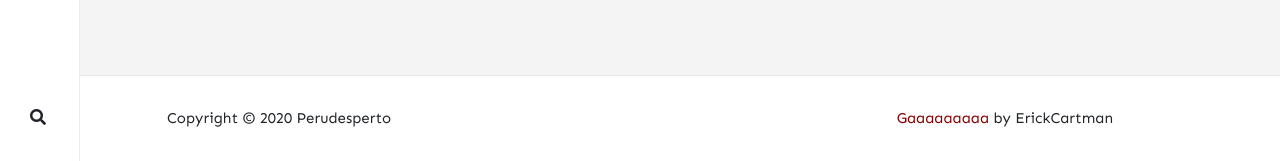
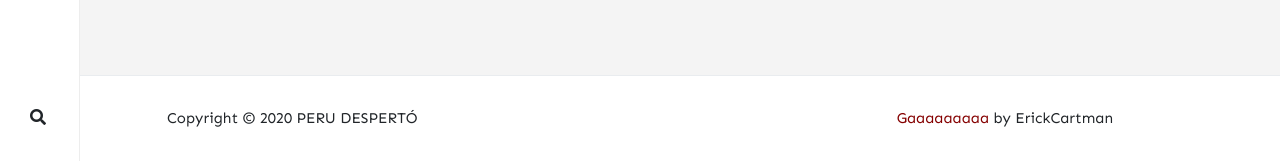
Before and after one commit to perudesperto/perudesperto.github.io, a Jekyll site: the page built from index.html, in a window 1280 px wide and 900 px high, scrolled down 1708 px. Shown: the part 739-900 px from the top of the window. Built offline with Jekyll 4.4.1, drawn with Linux system fonts in a browser that asks for light colours; nearby versions of some CDN libraries; the list of posts is cut into pages by our own code; comment, search, counter and statistics services are not loaded; some of the changed lines change nothing that is shown.

Commit message:
arreglar titulo

```diff
--- a/_config.yml
+++ b/_config.yml
@@ -1,5 +1,5 @@
 # Site
-name: "Perudesperto"
+name: "PERU DESPERTÓ"
 title: "PERU DESPERTÓ"
 description: "Un sitio web informativo acerca de la actualidad nacional en Perú."
 logo: 'assets/images/logo.png'
--- a/_layouts/default.html
+++ b/_layouts/default.html
@@ -64,12 +64,12 @@
     <ul>
 				<h3>Navegación</h3>
 				<li><a href="{{ site.baseurl }}/">Inicio</a></li>
-				<li><a href="{{ site.baseurl }}/peru">Perú</a></li>
-				<li><a href="{{ site.baseurl }}/inmigracionmasiva">Inmigracion masiva <span class="badge badge-primary">*</span></a></li>
-				<li><a href="{{ site.baseurl }}/politica">Política</a></li>
-				<li><a href="{{ site.baseurl }}/mundo">Mundo</a></li>
-				<li><a href="{{ site.baseurl }}/deportes">Deportes</a></li>
-				<li><a href="{{ site.baseurl }}/espectaculos">Espectáculos</a></li>
+				<li><a href="{{ site.baseurl }}/categories#peru">Perú</a></li>
+				<li><a href="{{ site.baseurl }}/categories#inmigracionmasiva">Inmigracion masiva <span class="badge badge-primary">*</span></a></li>
+				<li><a href="{{ site.baseurl }}/categories#politica">Política</a></li>
+				<li><a href="{{ site.baseurl }}/categories#mundo">Mundo</a></li>
+				<li><a href="{{ site.baseurl }}/categories#deportes">Deportes</a></li>
+				<li><a href="{{ site.baseurl }}/categories#espectaculos">Espectáculos</a></li>
 				<li><a href="{{ site.baseurl }}/contacto">Contáctanos</a></li>
     </ul>
 </nav>
--- a/index.html
+++ b/index.html
@@ -1,6 +1,6 @@
 ---
 layout: default
-title: Home
+title: Inicio
 ---
 
 <!-- Posts Index
```
